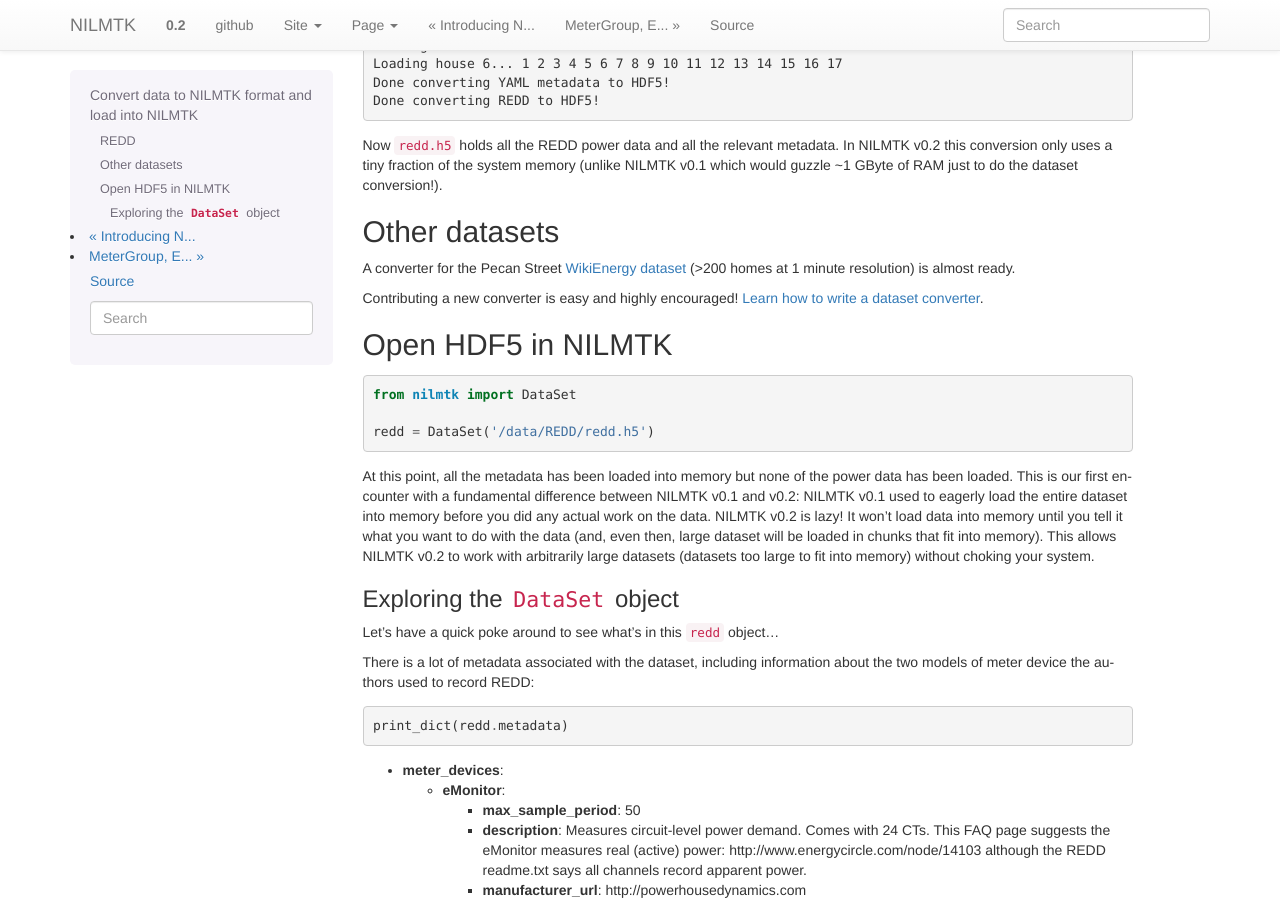
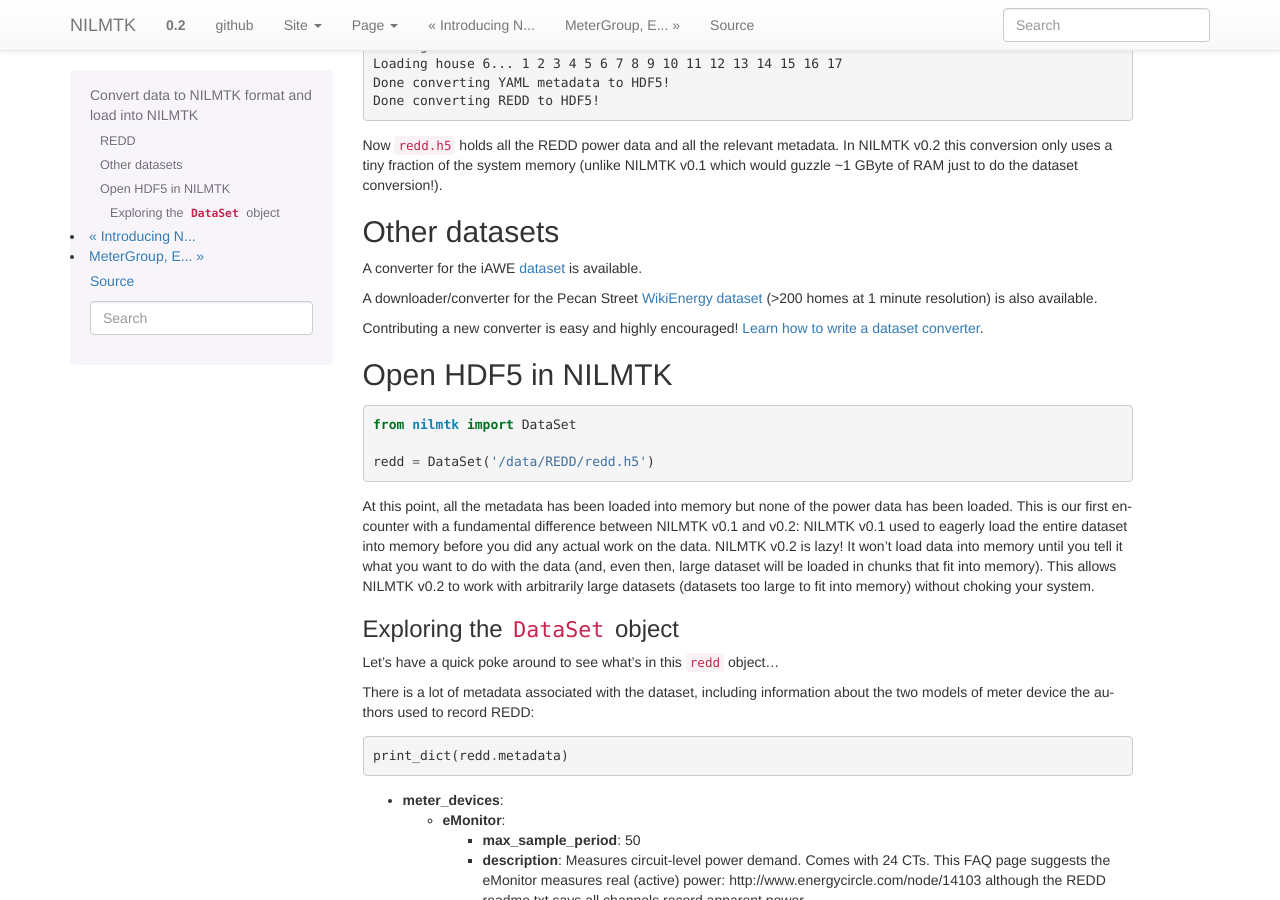
Before and after one commit to nilmtk/nilmtk, a Sphinx documentation site: the page built from docs/source/convert_data_to_NILMTK_format.rst, in a window 1280 px wide and 900 px high, scrolled down 460 px. Built offline with Sphinx 7.4.7, drawn with Linux system fonts in a browser that asks for light colours; pages that are not in the unit, such as notebooks, are missing from menus.

Commit message:
updated docs with iAWE and WikiEnergy converters

```diff
--- a/docs/source/convert_data_to_NILMTK_format.rst
+++ b/docs/source/convert_data_to_NILMTK_format.rst
@@ -40,9 +40,11 @@ just to do the dataset conversion!).
 Other datasets
 --------------
 
-A converter for the Pecan Street `WikiEnergy
+A converter for the iAWE `dataset <http://iawe.github.io/>`__ is available.
+
+A downloader/converter for the Pecan Street `WikiEnergy
 dataset <http://wiki-energy.org/datasets/>`__ (>200 homes at 1 minute
-resolution) is almost ready.
+resolution) is also available.
 
 Contributing a new converter is easy and highly encouraged! `Learn how
 to write a dataset converter <writing_a_dataset_converter.html>`__.
```
